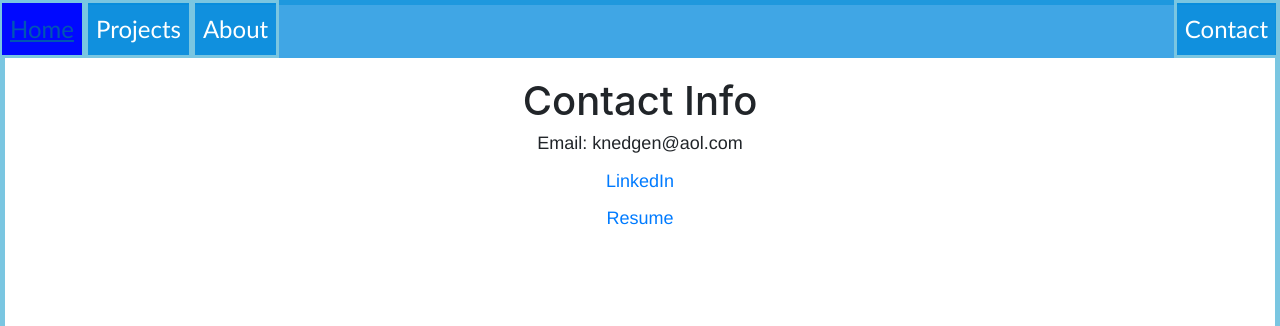
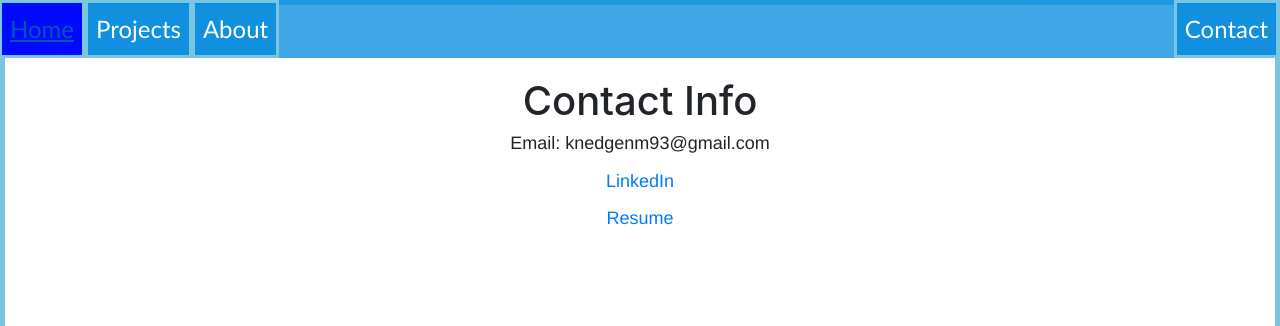
Before and after one commit to knedgen/flaskwebsiteproject, a Flask app: page /contact in a window 1280 px wide. Shown: the top 326 px of the page. Run offline with Flask 2, Linux system fonts and the light colour scheme; some libraries are stand-ins or nearby versions.

Commit message:
Updated email

```diff
--- a/portfoliowebsite/templates/contact.html
+++ b/portfoliowebsite/templates/contact.html
@@ -7,7 +7,7 @@
 <body>
 
     <h1>Contact Info<h1>
-    <p>Email: knedgen@aol.com<p>
+    <p>Email: knedgenm93@gmail.com<p>
     <p><a href="https://www.linkedin.com/in/matthew-knedgen-4324798b/" target="_blank">LinkedIn</a></p>
     <p><a href="static/media/mkresume.pdf" target="_blank">Resume</a></p>
 
```
